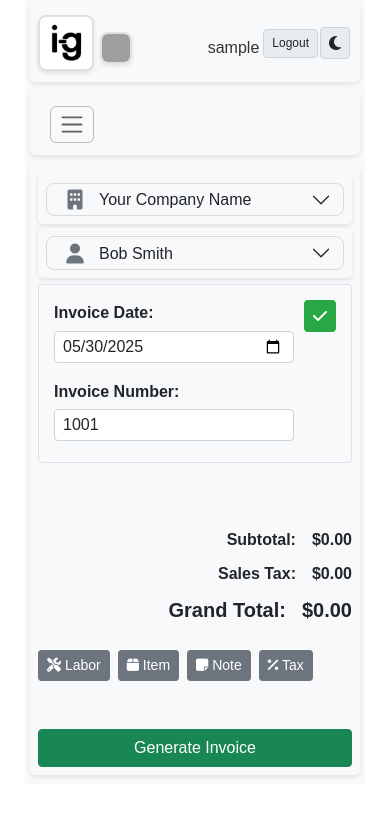
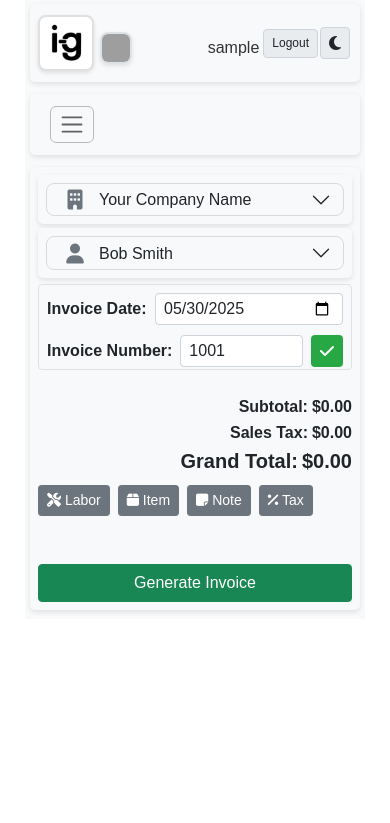
Before and after one commit to 151henry151/invoice-gen, a Flask app: page /dashboard in a window 390 px wide. Shown: the part 21-844 px from the top of the page. Run offline with Flask 3, Linux system fonts and the light colour scheme; the visitor is signed in with stand-in values (Sample User, id 1); data comes from the database, SQL or seed files in the repository; parts of the project's set-up code (start-up, migrations or seed data) failed here and were passed over; grey boxes are pictures that could not be loaded.

Commit message:
Improve mobile layout: compact invoice header, inline confirm button, and tighter spacing for totals. Labels left of inputs, confirm button to right of invoice number, and improved date picker usability on mobile.

```diff
--- a/static/style.css
+++ b/static/style.css
@@ -1049,3 +1049,66 @@ form {
 [data-theme="dark"] .accordion-button.collapsed {
   color: var(--text-color) !important;
 }
+
+/* Mobile-specific styles */
+@media screen and (max-width: 768px) {
+    .invoice-header {
+        display: block;
+        padding: 8px 8px 2px 8px;
+        margin-bottom: 2px;
+    }
+    .invoice-fields {
+        display: flex;
+        flex-direction: column;
+        gap: 4px;
+    }
+    .invoice-fields .form-group {
+        display: flex;
+        align-items: center;
+        gap: 8px;
+        margin-bottom: 0;
+    }
+    .invoice-fields .form-group label {
+        min-width: 100px;
+        margin-bottom: 0;
+        white-space: nowrap;
+        font-size: 1em;
+    }
+    .invoice-fields .form-group input[type="date"],
+    .invoice-fields .form-group input[type="text"] {
+        flex: 1 1 0%;
+        min-width: 0;
+        margin-bottom: 0;
+    }
+    .invoice-number-group {
+        display: flex;
+        align-items: center;
+        gap: 6px;
+    }
+    .invoice-number-group .add-to-invoice-btn {
+        width: 32px;
+        height: 32px;
+        min-width: 32px;
+        min-height: 32px;
+        font-size: 1em;
+        margin-left: 0;
+        position: static;
+        display: flex;
+        align-items: center;
+        justify-content: center;
+        padding: 0;
+    }
+    #invoice-totals {
+        margin-top: 2px !important;
+        margin-bottom: 2px !important;
+        padding: 0 !important;
+    }
+    #invoice-totals .totals-row {
+        margin-bottom: 0 !important;
+        margin-top: 0 !important;
+        gap: 4px !important;
+    }
+    #invoice-totals .totals-row:last-child {
+        margin-bottom: 0 !important;
+    }
+}
--- a/templates/index.html
+++ b/templates/index.html
@@ -2177,16 +2177,14 @@
                             <label for="date">Invoice Date:</label>
                             <input type="date" id="date" name="date" class="form-control" required>
                         </div>
-                        <div class="form-group col-md-6">
+                        <div class="form-group col-md-6 invoice-number-group">
                             <label for="invoice_number">Invoice Number:</label>
                             <input type="text" id="invoice_number" name="invoice_number" class="form-control" value="{{ get_setting('next_invoice_number', '1001') }}">
                             <input type="hidden" id="auto_invoice_number" value="{{ get_setting('next_invoice_number', '1001') }}">
+                            <button type="button" id="confirmInvoiceBtn" class="add-to-invoice-btn btn btn-success btn-sm" title="Add to invoice" style="margin-left: 8px;">
+                                <i class="fas fa-check"></i>
+                            </button>
                         </div>
-                    </div>
-                    <div class="invoice-actions">
-                        <button type="button" id="confirmInvoiceBtn" class="add-to-invoice-btn btn btn-success btn-sm" title="Add to invoice">
-                            <i class="fas fa-check"></i>
-                        </button>
                     </div>
                 </div>
 
```
